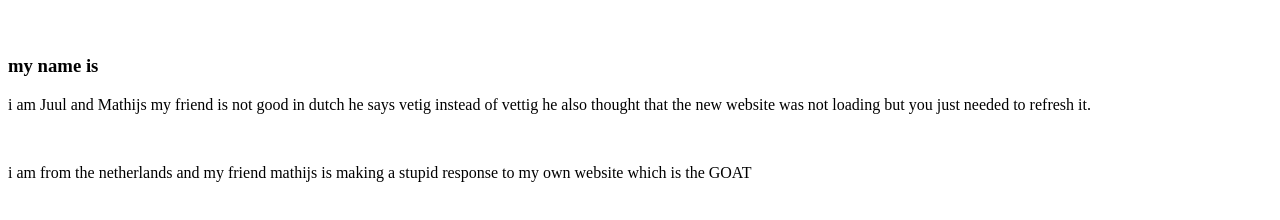
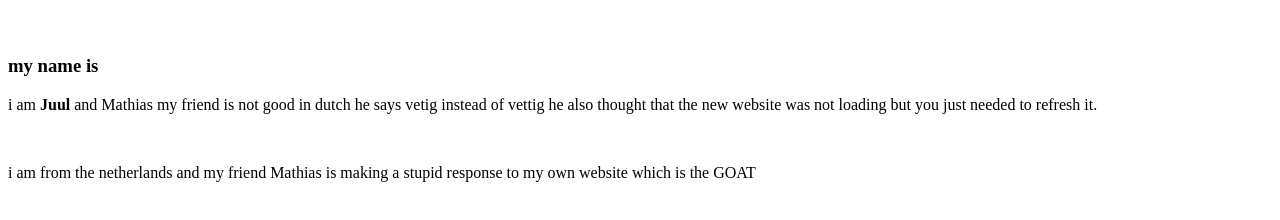
Before and after one commit to Juulcoding/saturday-class, a plain HTML site: page index.html in a window 1280 px wide. Shown: the part 48-268 px from the top of the page. Drawn offline with Linux system fonts and the light colour scheme.

Commit message:
Update index.html

```diff
--- a/index.html
+++ b/index.html
@@ -4,9 +4,9 @@
   <h1> my first website </h1>
   <br/>
   <h3> my name is </h3>
-  <p> i am Juul and Mathijs my friend is not good in dutch he says vetig instead of vettig
+  <p> i am <b> Juul </b> and Mathias my friend is not good in dutch he says vetig instead of vettig
   he also thought that the new website was not loading but you just needed to refresh it.</p>
   <br/>
-  <p> i am from the netherlands and my friend mathijs is making a stupid response to my own website which is the GOAT <p>
+  <p> i am from the netherlands and my friend Mathias is making a stupid response to my own website which is the GOAT <p>
   </body>
 </html>
```
